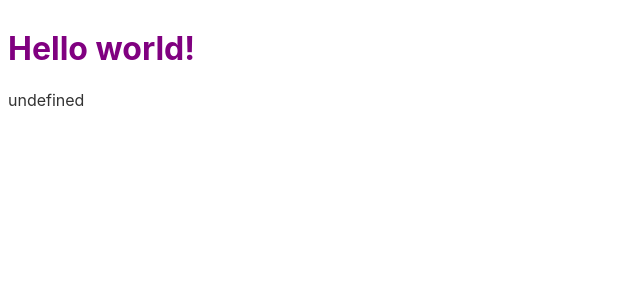
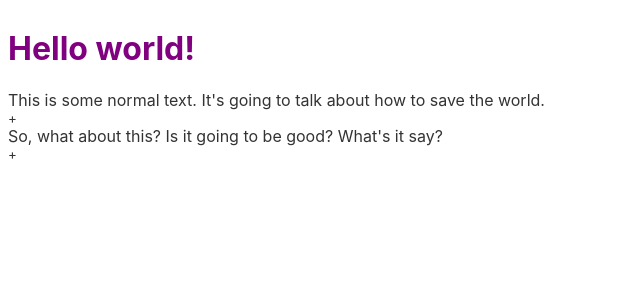
Before and after one commit to derjogi/whif-svelte, a Svelte app: page / in a window 1280 px wide. Shown: the top 300 px of the page, without its empty margins (0-640 px from the left). Built offline with nearby package versions, Linux system fonts and the light colour scheme.

Commit message:
Expandable working with styles, but not nestable

```diff
--- a/src/App.svelte
+++ b/src/App.svelte
@@ -1,6 +1,8 @@
 <script>
     import Expandable from './Expandable.svelte';
 	export let name;
+    let innerExpandable = `<Expandable input="Something else" visible=true/>`
+
 </script>
 
 <style>
@@ -10,4 +12,7 @@
 </style>
 
 <h1>Hello {name}!</h1>
-<Expandable input="Some text that can be hidden or shown" visible=true/>
+This is some normal text. It's going to talk about how to save the world.
+<Expandable input="Yes I know, maybe a bit hypocritical. But well, I think it will work." visible=true/>
+
+So, what about this? Is it going to be good? What's it say? <Expandable input="Keep it cool. It's going to be interesting! {innerExpandable}" visible=false/>
--- a/src/Expandable.svelte
+++ b/src/Expandable.svelte
@@ -2,14 +2,17 @@
     import { fade } from 'svelte/transition';
 	export let input;
     export let visible;
-    let more = "<div class=sup>+</div>";
-    let text;
+    let more = "+";
+    let text = more;
+    let sup = "sup";
     function toggleVisibility() {
         visible = !visible;
         if (visible) {
             text = more;
+            sup = "normal";
         } else {
             text = input;
+            sup = "sup";
         }
     }
 </script>
@@ -18,10 +21,10 @@
 	h1 {
 		color: purple;
 	}
-    sup {
+    .sup {
         vertical-align: super;
         font-size: smaller;
     }
 </style>
 
-<div transition:fade on:click={toggleVisibility}>{text}</div>
+<div class={sup} transition:fade on:click={toggleVisibility}>{text}</div>
```
Also changed, not shown: 1 other file (tests, documents, lock files or other folders).
